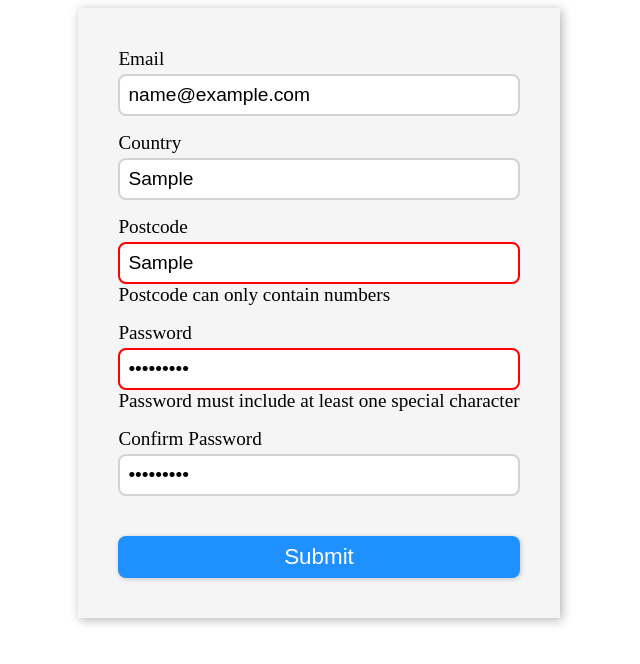
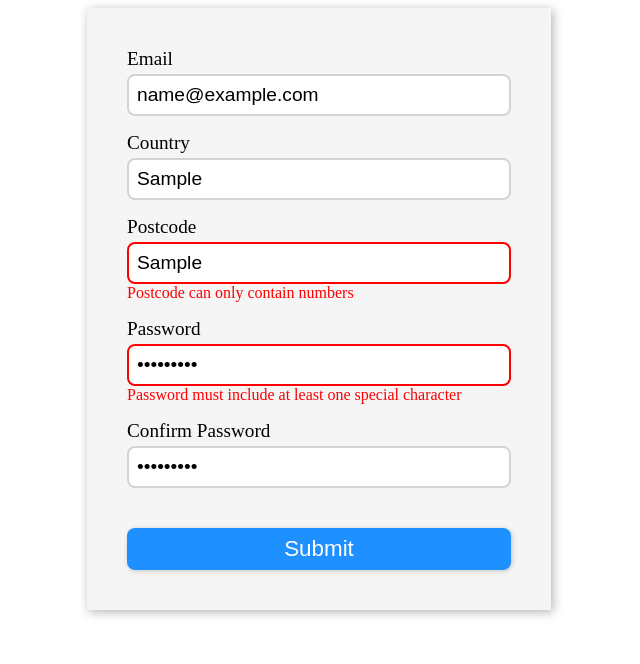
Before and after one commit to ckyever/form-validation-practice, a website built with webpack: page src/template.html in a window 1280 px wide. Both pictures are taken after typing "name@example.com", "Sample", "Sample", "Sample123", "Sample123" into the empty fields and a click on the button "Submit". Shown: the whole page, without its empty margins (321-961 px from the left). Built offline with nearby package versions, Linux system fonts and the light colour scheme.

Commit message:
Add styling to error messages

```diff
--- a/src/styles.css
+++ b/src/styles.css
@@ -8,6 +8,7 @@ body > div.container {
   background-color: rgb(245, 245, 245);
   box-shadow: 2px 2px 10px rgba(0, 0, 0, 0.3);
   padding: 40px;
+  width: 30vw;
 }
 
 form {
@@ -51,3 +52,8 @@ button[type="submit"] {
   border-radius: 8px;
   box-shadow: 1px 1px 5px rgba(0, 0, 0, 0.2);
 }
+
+span.error {
+  color: red;
+  font-size: 1rem;
+}
```
